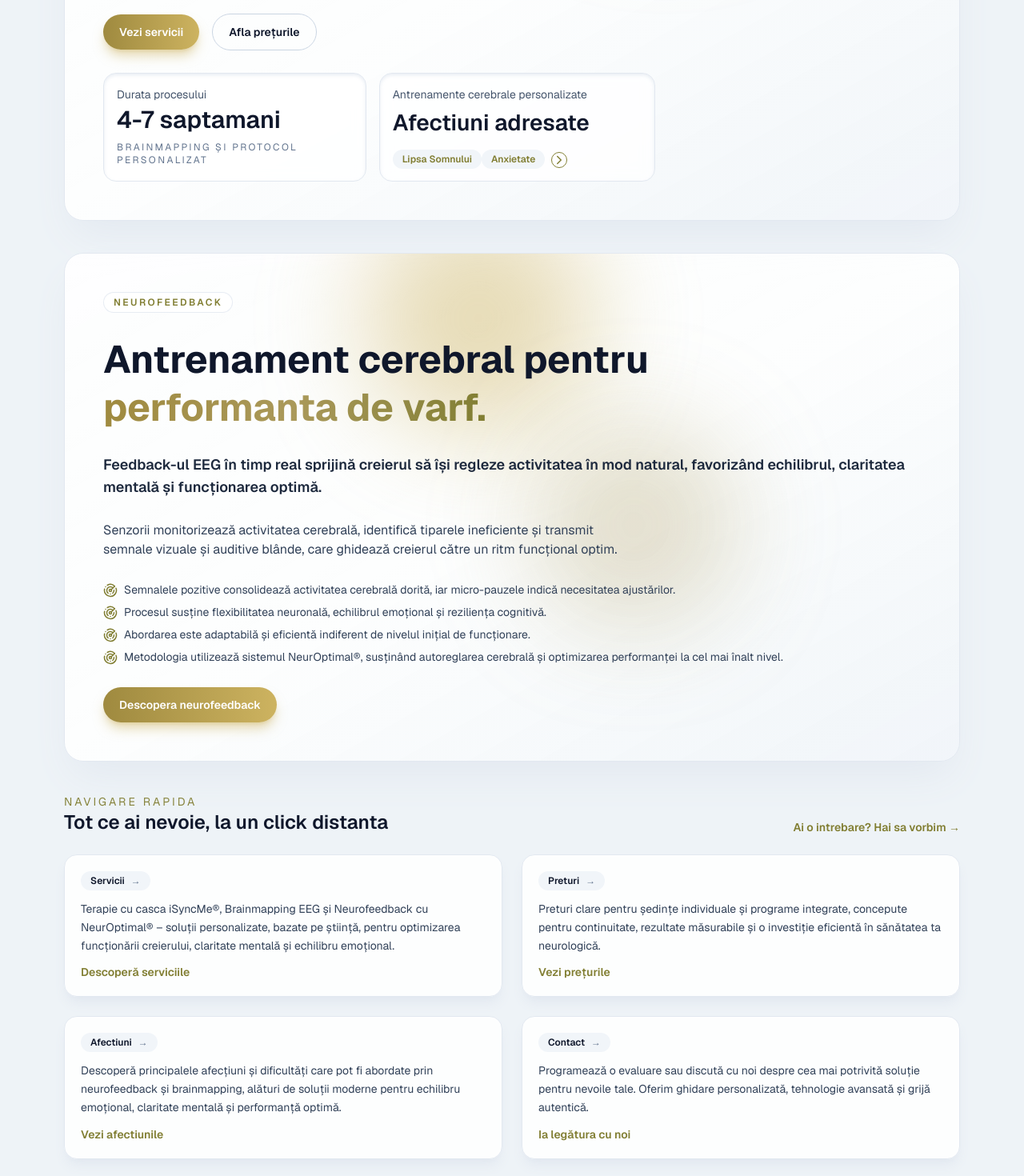
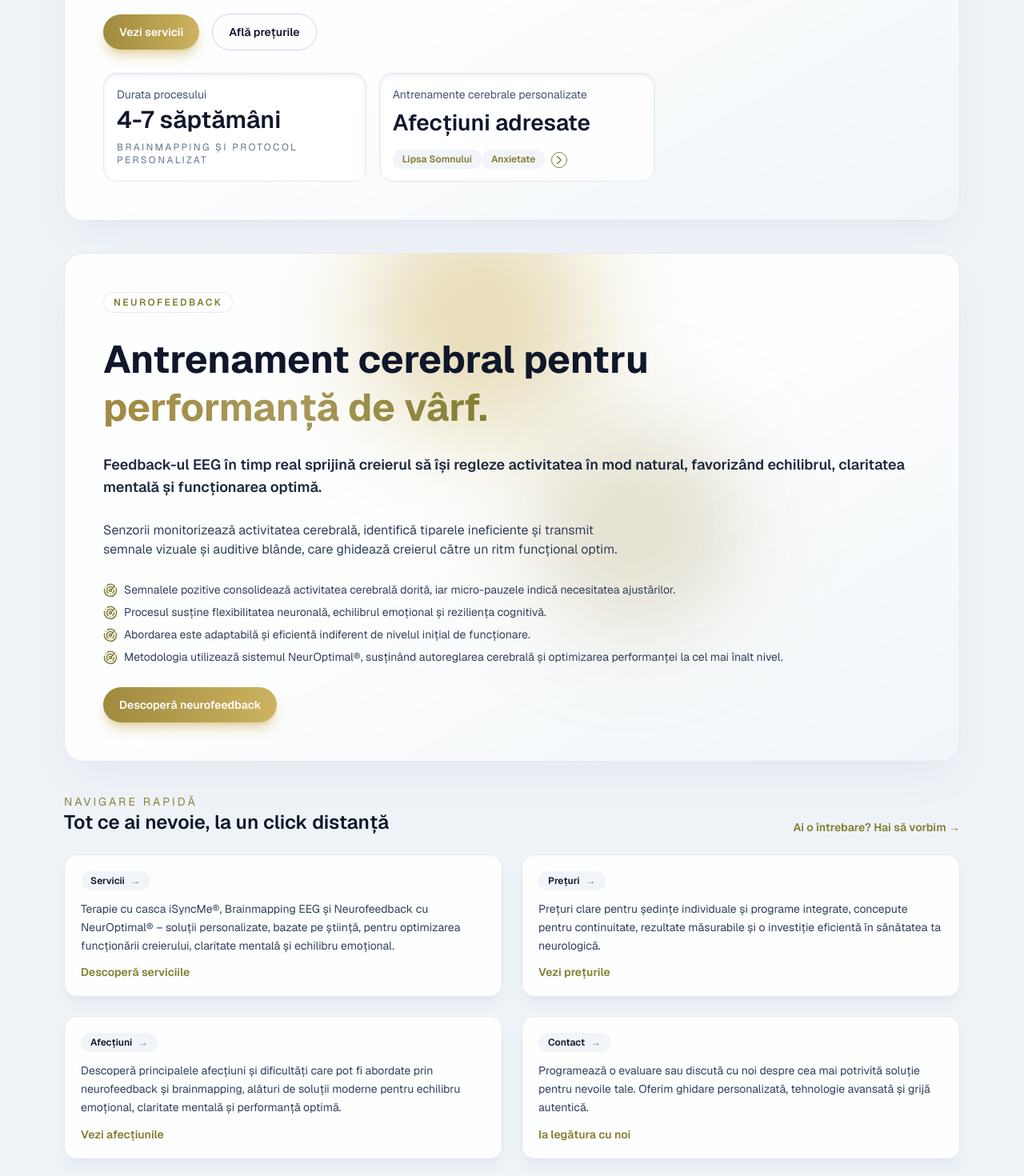
Before and after one commit to LaAngeli/synaptica, a Next.js app: page / in a window 1280 px wide. Shown: the part 880-2350 px from the top of the page at 80% size. Built offline with nearby package versions, Linux system fonts and the light colour scheme.

Commit message:
gramm corection for RO

```diff
--- a/app/conditions/page.jsx
+++ b/app/conditions/page.jsx
@@ -24,6 +24,7 @@ export default function AfectiuniPage() {
     autism: Puzzle,
     dementia: Shield,
     dementa: Shield,
+    "demență": Shield,
     "sleep issues": Moon,
     "lipsa somnului": Moon,
     anxiety: HeartPulse,
--- a/app/i18n/translations.js
+++ b/app/i18n/translations.js
@@ -596,8 +596,8 @@ export const translations = {
       links: [
         { href: "/", label: "Home" },
         { href: "/services", label: "Servicii" },
-        { href: "/pricing", label: "Preturi" },
-        { href: "/conditions", label: "Afectiuni" },
+        { href: "/pricing", label: "Prețuri" },
+        { href: "/conditions", label: "Afecțiuni" },
         { href: "/contact", label: "Contact" },
       ],
       languageLabel: "Limba",
@@ -625,7 +625,7 @@ export const translations = {
       neuro: {
         badge: "Neurofeedback",
         titleStart: "Antrenament cerebral pentru",
-        titleHighlight: "performanta de varf.",
+        titleHighlight: "performanță de vârf.",
         subtitle: "Feedback-ul EEG în timp real sprijină creierul să își regleze activitatea în mod natural, favorizând echilibrul, claritatea mentală și funcționarea optimă.",
         description:
           "Senzorii monitorizează activitatea cerebrală, identifică tiparele ineficiente și transmit semnale vizuale și auditive blânde, care ghidează creierul către un ritm funcțional optim.",
@@ -635,8 +635,8 @@ export const translations = {
           "Abordarea este adaptabilă și eficientă indiferent de nivelul inițial de funcționare.",
           "Metodologia utilizează sistemul NeurOptimal®, susținând autoreglarea cerebrală și optimizarea performanței la cel mai înalt nivel."
         ],
-        primaryCta: "Descopera neurofeedback",
-        secondaryCta: "Vezi afectiuni",
+        primaryCta: "Descoperă neurofeedback",
+        secondaryCta: "Vezi afecțiuni",
       },
       badge: "brainmapping",
       titleStart: "Înțelegerea creierului cu",
@@ -645,16 +645,16 @@ export const translations = {
       description:
         "Transformăm semnalele cerebrale în date aplicabile, identificând dezechilibrele neuronale și susținând planuri de terapie personalizate prin brainmapping avansat și analiză inteligentă.",
       seoIntro:
-        "Synaptica Cluj este o clinica dedicata sanatatii cerebrale, care combina brainmapping EEG, neurofeedback si programe ghidate pentru echilibru mental, claritate cognitiva si rezilienta emotionala. Lucram cu persoane care isi doresc progres masurabil, de la somn mai bun si concentrare crescuta pana la reglarea stresului si stare generala de bine. Fiecare parcurs incepe cu o evaluare care arata cum functioneaza creierul si unde sprijinul personalizat aduce cea mai mare valoare.",
+        "Synaptica Cluj este o clinică dedicată sănătății cerebrale, care combină brainmapping EEG, neurofeedback și programe ghidate pentru echilibru mental, claritate cognitivă și reziliență emoțională. Lucrăm cu persoane care își doresc progres măsurabil, de la somn mai bun și concentrare crescută până la reglarea stresului și stare generală de bine. Fiecare parcurs începe cu o evaluare care arată cum funcționează creierul și unde sprijinul personalizat aduce cea mai mare valoare.",
       seoDetail:
-        "Serviciile noastre imbina tehnologia moderna cu o abordare umana si empatica. Etapa de brainmapping ofera o imagine clara a tiparelor de activitate, iar sedintele de neurofeedback ajuta creierul sa se autoregleze prin semnale blande, in timp real. Adaptam recomandarile pentru fiecare persoana, explicam procesul pe intelesul tuturor si urmarim evolutia in timp. Daca vrei o ruta structurata pentru performanta, echilibru si sanatate mentala pe termen lung, Synaptica Cluj iti ofera un mediu calm, specialisti dedicati si solutii gandite pentru obiectivele tale.",
+        "Serviciile noastre îmbină tehnologia modernă cu o abordare umană și empatică. Etapa de brainmapping oferă o imagine clară a tiparelor de activitate, iar ședințele de neurofeedback ajută creierul să se autoregleze prin semnale blânde, în timp real. Adaptăm recomandările pentru fiecare persoană, explicăm procesul pe înțelesul tuturor și urmărim evoluția în timp. Dacă vrei o rută structurată pentru performanță, echilibru și sănătate mentală pe termen lung, Synaptica Cluj îți oferă un mediu calm, specialiști dedicați și soluții gândite pentru obiectivele tale.",
       primaryCta: "Vezi servicii",
-      secondaryCta: "Afla prețurile",
+      secondaryCta: "Află prețurile",
       statSpeedLabel: "Durata procesului",
-      statSpeedValue: "4-7 saptamani",
+      statSpeedValue: "4-7 săptămâni",
       statSpeedNote: "Brainmapping și protocol personalizat",
       statQualityLabel: "Antrenamente cerebrale personalizate",
-      statQualityValue: "Afectiuni adresate",
+      statQualityValue: "Afecțiuni adresate",
       statTags: ["Lipsa Somnului", "Anxietate"],
       statMoreLabel: "mai mult",
       flowLabel: "proces",
@@ -667,11 +667,11 @@ export const translations = {
       ],
       kitTitle: "Kit de lansare",
       kitStatus: "On track",
-      kitTags: ["Landing pages", "Animatii frumoase", "SEO-ready"],
-      quickNavBadge: "Navigare rapida",
-      quickNavTitle: "Tot ce ai nevoie, la un click distanta",
-      quickNavCta: "Ai o intrebare? Hai sa vorbim →",
-      quickLinkDiscover: "Descopera",
+      kitTags: ["Landing pages", "Animații frumoase", "SEO-ready"],
+      quickNavBadge: "Navigare rapidă",
+      quickNavTitle: "Tot ce ai nevoie, la un click distanță",
+      quickNavCta: "Ai o întrebare? Hai să vorbim →",
+      quickLinkDiscover: "Descoperă",
       quickLinks: [
         {
           title: "Servicii",
@@ -681,19 +681,19 @@ export const translations = {
           buttonName: "Descoperă serviciile"
         },
         {
-          title: "Preturi",
+          title: "Prețuri",
           href: "/pricing",
-          description: "Preturi clare pentru ședințe individuale și programe integrate, concepute pentru continuitate, rezultate măsurabile și o investiție eficientă în sănătatea ta neurologică.",
+          description: "Prețuri clare pentru ședințe individuale și programe integrate, concepute pentru continuitate, rezultate măsurabile și o investiție eficientă în sănătatea ta neurologică.",
           accent: "from-[#cdb360]/35 to-[#9f8a3f]/15",
           buttonName: "Vezi prețurile"
         },
         {
-          title: "Afectiuni",
+          title: "Afecțiuni",
           href: "/conditions",
           description:
             "Descoperă principalele afecțiuni și dificultăți care pot fi abordate prin neurofeedback și brainmapping, alături de soluții moderne pentru echilibru emoțional, claritate mentală și performanță optimă.",
           accent: "from-[#cdb360]/35 to-[#9f8a3f]/15",
-          buttonName: "Vezi afectiunile"
+          buttonName: "Vezi afecțiunile"
         },
         {
           title: "Contact",
@@ -706,16 +706,16 @@ export const translations = {
     },
     services: {
       pageTitle: "Servicii",
-      intro: "Programe premium pentru sanatatea creierului, cu tehnologie medicala si ingrijire personalizata.",
-      ctaPrimary: "Programeaza o sesiune",
-      ctaSecondary: "Contacteaza-ne",
+      intro: "Programe premium pentru sănătatea creierului, cu tehnologie medicală și îngrijire personalizată.",
+      ctaPrimary: "Programează o sesiune",
+      ctaSecondary: "Contactează-ne",
       includesTitle: "Ce include serviciul",
       stepsTitle: "Etape cheie",
       sections: [
         {
           key: "isync",
-          badge: "Terapie cu casca iSyncMe®",
-          title: "Brainmapping si protocol ghidat de inteligenta artificiala",
+          badge: "Terapie cu cască iSyncMe®",
+          title: "Brainmapping și protocol ghidat de inteligență artificială",
           highlight: "EEG de precizie, interpretare, protocol adaptiv",
           details: [
             "Terapia cu casca iSyncMe® reprezintă o abordare avansată de evaluare și susținere a funcționării cerebrale, bazată pe tehnologie EEG de înaltă precizie și analiză asistată de inteligență artificială. Sistemul captează activitatea electrică a creierului și o transformă într-o hartă detaliată a funcționării neuronale, oferind o perspectivă obiectivă asupra modului în care creierul procesează informația.",
@@ -725,18 +725,18 @@ export const translations = {
             "Întregul proces include monitorizare continuă și ajustări periodice, pentru a asigura consistență și eficiență pe termen mediu și lung. Această abordare permite o adaptare dinamică a protocolului, în funcție de evoluția fiecărei persoane.",
           ],
           bullets: [
-            "Brainmapping EEG pentru evaluare detaliata",
-            "Interpretare aliniata obiectivelor personale",
-            "Protocol personalizat ghidat de AI pentru sustinere progresiva",
-            "Monitorizare continua si ajustari ale protocolului",
+            "Brainmapping EEG pentru evaluare detaliată",
+            "Interpretare aliniată obiectivelor personale",
+            "Protocol personalizat ghidat de AI pentru susținere progresivă",
+            "Monitorizare continuă și ajustări ale protocolului",
           ],
           steps: ["Scanare", "Interpretare", "Protocol personalizat", "Monitorizare"],
         },
         {
           key: "neuro",
           badge: "Neurofeedback cu NeurOptimal®",
-          title: "Antrenament cerebral dinamic pentru echilibru si performanta",
-          highlight: "Feedback EEG in timp real, autoreglare fara efort",
+          title: "Antrenament cerebral dinamic pentru echilibru și performanță",
+          highlight: "Feedback EEG în timp real, autoreglare fără efort",
           details: [
             "Neurofeedback-ul cu NeurOptimal® este un sistem avansat de antrenament cerebral, non-invaziv, care funcționează prin feedback EEG în timp real. Tehnologia monitorizează continuu activitatea creierului și oferă semnale audio subtile, permițând creierului să își observe propriile variații și să se autoregleze natural.",
             "Spre deosebire de abordările direcționate sau rigide, NeurOptimal® utilizează un sistem dinamic, care răspunde în timp real la schimbările activității cerebrale. Creierul primește feedback exact în momentele de variație, ceea ce facilitează conștientizarea și ajustarea automată a ritmurilor sale interne.",
@@ -745,72 +745,72 @@ export const translations = {
             "Fiecare sesiune reprezintă un proces de învățare pentru creier, contribuind la dezvoltarea unei funcționări mai stabile, mai echilibrate și mai coerente în timp."
           ],
           bullets: [
-            "Feedback EEG in timp real pentru autoreglare",
-            "Antrenament non-invaziv, fara efort mental",
-            "Dezvolta flexibilitatea, echilibrul si rezilienta",
-            "Sustine performanta cognitiva, emotionala si starea generala",
+            "Feedback EEG în timp real pentru autoreglare",
+            "Antrenament non-invaziv, fără efort mental",
+            "Dezvoltă flexibilitatea, echilibrul și reziliența",
+            "Susține performanța cognitivă, emoțională și starea generală",
           ],
-          steps: ["Monitorizare dinamica", "Feedback subtil", "Invatare de autoreglare", "Echilibru sustinut"],
+          steps: ["Monitorizare dinamică", "Feedback subtil", "Învățare de autoreglare", "Echilibru susținut"],
         },
       ],
     },
     conditions: {
-      badge: "Afectiuni",
+      badge: "Afecțiuni",
       title: "Zone în care intervenim prin antrenament cerebral",
       description:
         "Prin tehnologii avansate de antrenament cerebral, brainmapping EEG și neurofeedback, susținem autoreglarea și optimizarea funcționării creierului în diverse contexte cognitive și emoționale. Abordarea este personalizată și orientată către echilibru, flexibilitate neuronală și performanță cognitivă, având ca obiectiv susținerea funcționării optime a creierului pe termen mediu și lung.",
-      contactCta: "Contacteaza-ne",
+      contactCta: "Contactează-ne",
       servicesCta: "Servicii",
       items: [
         {
           title: "ADHD",
           body:
-            "Daca doresti sa iti imbunatatesti atentia, sa iti gestionezi mai bine impulsurile si sa ai un control mai bun asupra nivelului de energie mentala, antrenamentele cerebrale pot fi solutia ideala pentru a te sustine in viata de zi cu zi.",
+            "Dacă dorești să îți îmbunătățești atenția, să îți gestionezi mai bine impulsurile și să ai un control mai bun asupra nivelului de energie mentală, antrenamentele cerebrale pot fi soluția ideală pentru a te susține în viața de zi cu zi.",
         },
         {
           title: "Alzheimer",
           body:
-            "Daca vrei sa iti protejezi memoria, sa reduci inflamatia cerebrala si sa iti mentii claritatea mentala, antrenamentele cerebrale pot contribui la sustinerea sanatatii cognitive pe termen lung.",
+            "Dacă vrei să îți protejezi memoria, să reduci inflamația cerebrală și să îți menții claritatea mentală, antrenamentele cerebrale pot contribui la susținerea sănătății cognitive pe termen lung.",
         },
         {
           title: "Autism",
           body:
-            "Pentru cei care doresc sa imbunatateasca conectivitatea neuronala, sa sustina comunicarea sociala si sa optimizeze functiile cognitive, antrenamentele cerebrale pot aduce imbunatatiri semnificative in calitatea vietii.",
+            "Pentru cei care doresc să îmbunătățească conectivitatea neuronală, să susțină comunicarea socială și să optimizeze funcțiile cognitive, antrenamentele cerebrale pot aduce îmbunătățiri semnificative în calitatea vieții.",
         },
         {
-          title: "Dementa",
+          title: "Demență",
           body:
-            "Pentru a stimula functiile cognitive, a mentine abilitatile de gandire si a incetini pierderea memoriei, antrenamentele cerebrale pot fi o solutie eficienta si naturala.",
+            "Pentru a stimula funcțiile cognitive, a menține abilitățile de gândire și a încetini pierderea memoriei, antrenamentele cerebrale pot fi o soluție eficientă și naturală.",
         },
         {
-          title: "Lipsa Somnului",
+          title: "Lipsa somnului",
           body:
-            "Pentru un somn odihnitor, reducerea stresului si echilibrarea ritmurilor naturale ale corpului, antrenamentele cerebrale pot deveni o solutie benefica pentru un stil de viata sanatos.",
+            "Pentru un somn odihnitor, reducerea stresului și echilibrarea ritmurilor naturale ale corpului, antrenamentele cerebrale pot deveni o soluție benefică pentru un stil de viață sănătos.",
         },
         {
           title: "Anxietate",
           body:
-            "Pentru reducerea stresului si echilibrarea sistemului nervos, antrenamentele cerebrale pot sustine o stare de calm si claritate.",
+            "Pentru reducerea stresului și echilibrarea sistemului nervos, antrenamentele cerebrale pot susține o stare de calm și claritate.",
         },
         {
           title: "Depresie",
           body:
-            "Pentru imbunatatirea starii de spirit, reducerea stresului emotional si cresterea nivelului de energie, antrenamentele cerebrale pot contribui semnificativ la starea ta de bine.",
+            "Pentru îmbunătățirea stării de spirit, reducerea stresului emoțional și creșterea nivelului de energie, antrenamentele cerebrale pot contribui semnificativ la starea ta de bine.",
         },
         {
           title: "Puterea de concentrare",
           body:
-            "Daca iti doresti sa iti imbunatatesti claritatea mentala, sa stimulezi neuroplasticitatea si sa iti mentii focalizarea pe obiective, antrenamentele cerebrale pot fi solutia potrivita.",
+            "Dacă îți dorești să îți îmbunătățești claritatea mentală, să stimulezi neuroplasticitatea și să îți menții focalizarea pe obiective, antrenamentele cerebrale pot fi soluția potrivită.",
         },
       ],
     },
     pricing: {
       badge: "Prețuri",
-      title: "Solutii dedicate fiecarui pas al transformarii tale",
+      title: "Soluții dedicate fiecărui pas al transformării tale",
       benefitsTitle: "Beneficii:",
       descriptionTitle: "Descriere:",
       description:
-        "Oferim pachete personalizate si transparente, concepute sa aduca cea mai buna experienta si rezultate eficiente. Descopera preturi clare si accesibile pentru fiecare etapa a calatoriei tale spre echilibru si vindecare.",
+        "Oferim pachete personalizate și transparente, concepute să aducă cea mai bună experiență și rezultate eficiente. Descoperă prețuri clare și accesibile pentru fiecare etapă a călătoriei tale spre echilibru și vindecare.",
       groups: [
         {
           title: "Prețuri iSyncMe®",
@@ -832,8 +832,8 @@ export const translations = {
 
             },
             {
-              label: "Terapie cu casca iSyncMe®",
-              price: [{ label: "1 ședinta", price: "400 RON" }],
+              label: "Terapie cu cască iSyncMe®",
+              price: [{ label: "1 ședință", price: "400 RON" }],
               extraPrices: [{ label: "pachet 20 ședinte", price: "6000 RON" }],
               description:
                 "Terapia iSyncMe® este o soluție de neuroterapie de ultimă generație, care depășește abordările tradiționale privind sănătatea creierului. Valorificând puterea fotobiomodulării avansate (PBM) și a ghidajului EEG în timp real, această terapie susține capacitatea naturală a creierului de a se reechilibra, de a îmbunătăți comunicarea neuronală și de a stimula regenerarea mentală și emoțională.\n\nPrin utilizarea tehnologiei cu lumină în spectru infraroșu, combinată cu feedback precis al undelor cerebrale, iSyncMe® acționează asupra circuitelor neuronale cheie, contribuind la creșterea performanței cognitive, a rezilienței emoționale și a funcționării zilnice. Prin integrarea neurostimulării bazate pe știință cu protocoale personalizate, iSyncMe® oferă o experiență transformatoare, concepută pentru a amplifica claritatea mentală, nivelul de energie și starea generală de bine, pentru persoanele care își doresc performanță cerebrală optimă și susținerea proceselor de recuperare.",
@@ -870,10 +870,10 @@ export const translations = {
           ],
         },
         {
-          title: "Preturi Neurofeedback",
+          title: "Prețuri Neurofeedback",
           items: [
             {
-              label: "Neurofeedback", price: [{ label: "1 sedinta", price: "300 RON" }],
+              label: "Neurofeedback", price: [{ label: "1 ședință", price: "300 RON" }],
               extraPrices: [{ label: "pachet 20 ședinte", price: "5000 RON" }],
               description:
                 "Neurofeedback cu NeurOptimal® este o formă avansată de antrenament cerebral, care folosește tehnologie de neurofeedback dinamică pentru a optimiza funcționarea naturală a creierului într-un mod **non-invaziv, sigur și adaptat fiecărei persoane**. Spre deosebire de neurofeedback-ul tradițional cu protocoale fixe, sistemul NeurOptimal® nu încearcă să „forțeze” creierul într-o anumită stare, ci îi oferă feedback în timp real despre propria activitate neuronală, astfel încât acesta să se autoregleze și să se optimizeze eficient. :contentReference[oaicite:1]{index=1}\n\nPrin monitorizarea undelor cerebrale și furnizarea de semnale subtile care reflectă activitatea creierului, NeurOptimal® stimulează procesele interne de autoreglare și flexibilitate neurologică, favorizând claritatea mentală, echilibrul emoțional și adaptabilitatea la provocările cotidiene. Această tehnologie este potrivită pentru persoane de orice vârstă care își doresc performanță optimă a creierului, îmbunătățirea concentrației sau suport pentru gestionarea stresului și sănătății mentale.",
@@ -972,8 +972,8 @@ export const translations = {
         useful: "Link-uri utile",
         home: "Home",
         services: "Servicii",
-        pricing: "Preturi",
-        conditions: "Afectiuni",
+        pricing: "Prețuri",
+        conditions: "Afecțiuni",
         contact: "Contact",
         rights: "Toate drepturile rezervate.",
         maintainedBy: "Maintained by",
@@ -988,8 +988,8 @@ export const translations = {
         useful: "Link-uri utile",
         home: "Home",
         services: "Servicii",
-        pricing: "Preturi",
-        conditions: "Afectiuni",
+        pricing: "Prețuri",
+        conditions: "Afecțiuni",
         contact: "Contact",
         rights: "Toate drepturile rezervate.",
         maintainedBy: "Maintained by",
```
